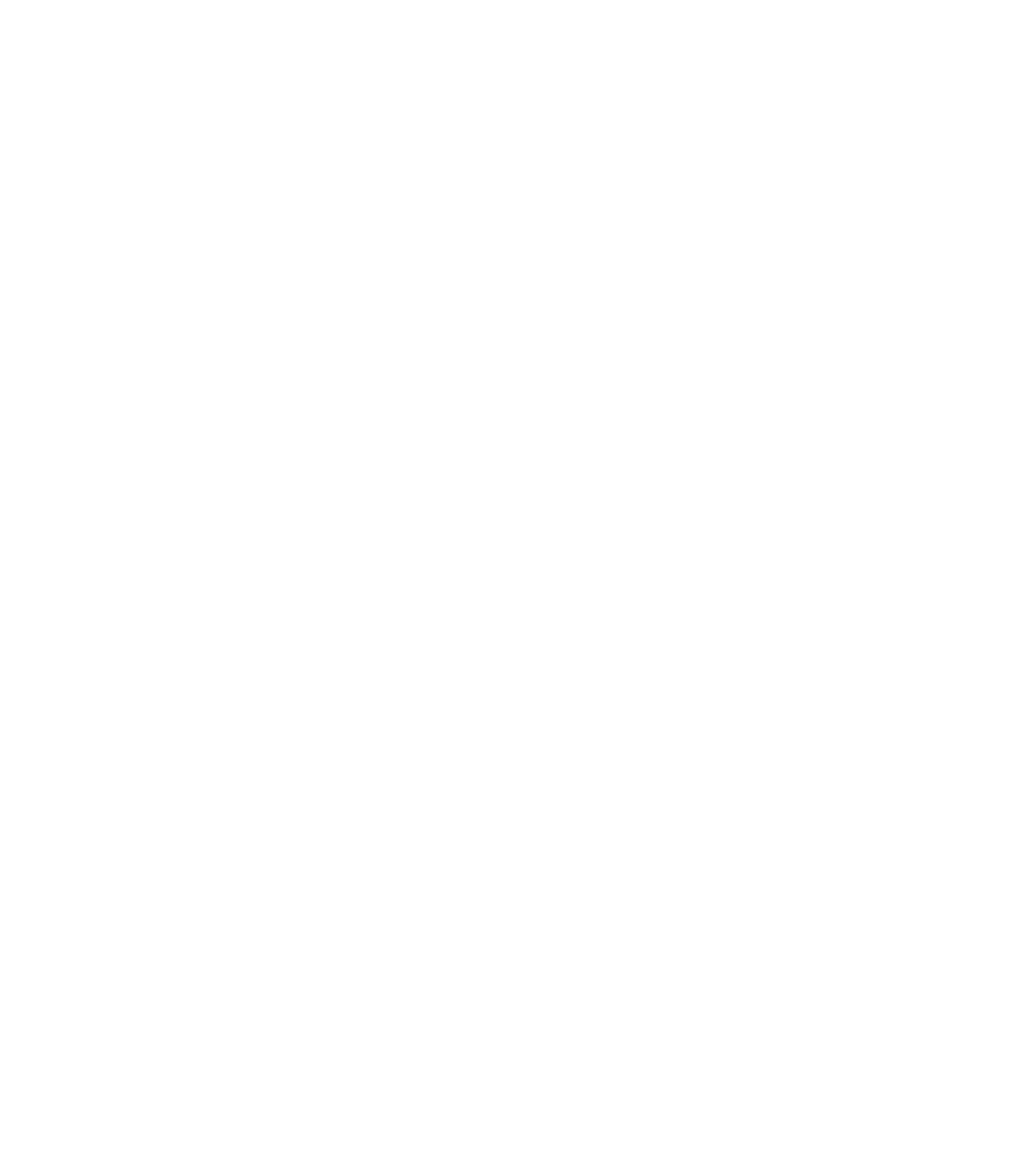
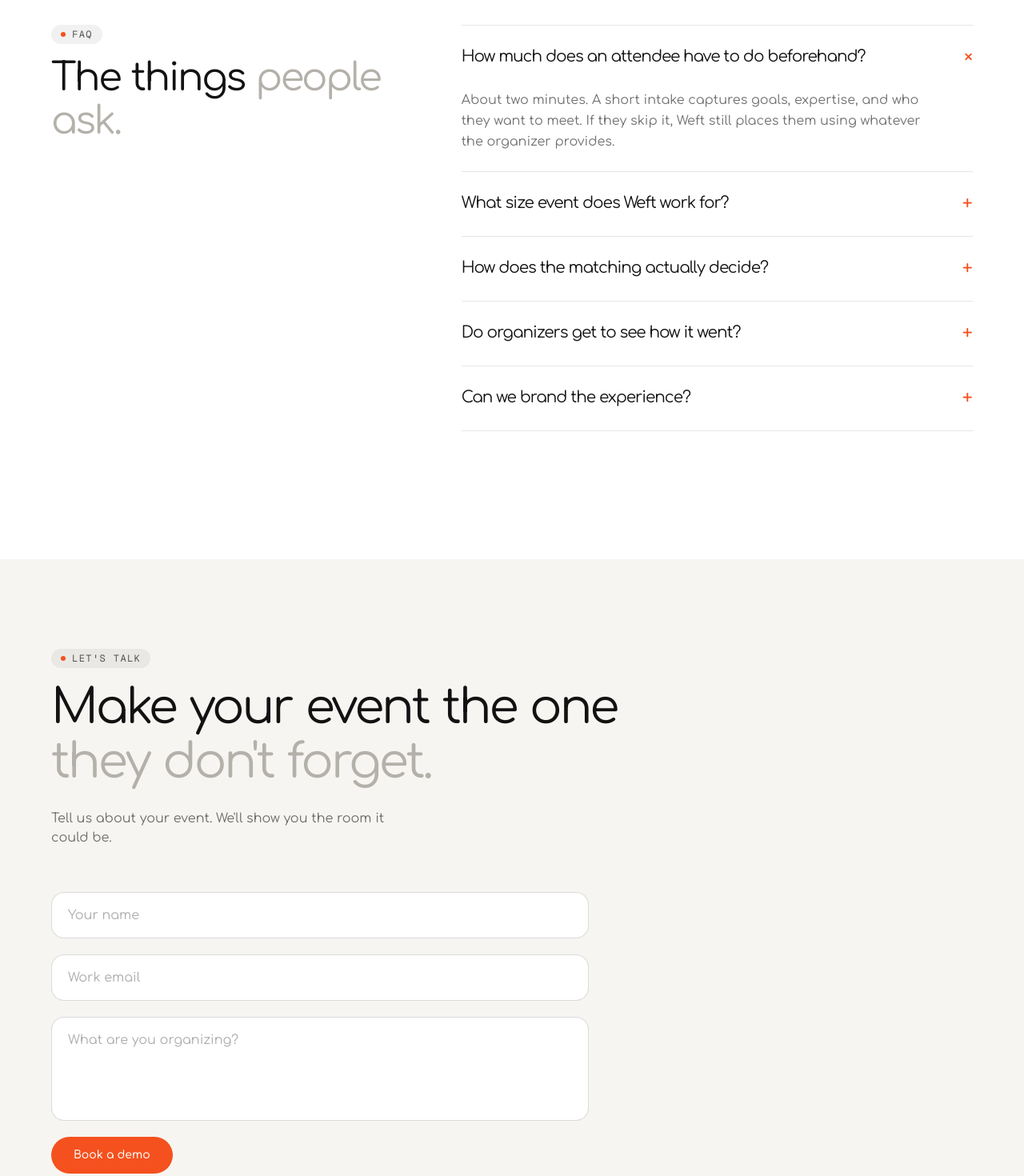
Before and after one commit to weftnow/web-frontend, a Next.js app: page / in a window 1280 px wide. Shown: the part 5280-6750 px from the top of the page at 80% size. Before the commit the page ends 5151 px from the top, so only its background shows below. Built offline with nearby package versions, Linux system fonts and the light colour scheme.

Commit message:
feat: FAQ accordion and Contact form with giant wordmark footer
Footer nav links reuse content.nav.links so their hrefs match the real
section ids instead of naive slug generation.

Co-Authored-By: Claude Opus 4.8 <noreply@anthropic.com>

```diff
--- a/app/page.tsx
+++ b/app/page.tsx
@@ -6,6 +6,8 @@ import { Turn } from "@/components/sections/Turn";
 import { HowItWorks } from "@/components/sections/HowItWorks";
 import { Reveal } from "@/components/sections/Reveal";
 import { Testimonials } from "@/components/sections/Testimonials";
+import { Faq } from "@/components/sections/Faq";
+import { Contact } from "@/components/sections/Contact";
 
 export default function Home() {
   return (
@@ -21,6 +23,8 @@ export default function Home() {
         <HowItWorks />
         <Reveal />
         <Testimonials />
+        <Faq />
+        <Contact />
       </main>
     </>
   );
--- /dev/null
+++ b/components/sections/Contact.tsx
@@ -0,0 +1,77 @@
+"use client";
+
+import { content } from "@/content";
+import { RevealText } from "@/components/ui/RevealText";
+import { Eyebrow } from "@/components/ui/Eyebrow";
+import { PillButton } from "@/components/ui/PillButton";
+
+export function Contact() {
+  const { contact, nav } = content;
+
+  return (
+    <footer id="contact" className="relative overflow-hidden bg-bone px-6 pt-28 md:px-10">
+      <div className="mx-auto w-full max-w-6xl">
+        <div className="flex flex-col items-start gap-4">
+          <Eyebrow>{contact.eyebrow}</Eyebrow>
+          <RevealText
+            as="h2"
+            lines={contact.headline}
+            className="max-w-3xl text-4xl text-ink md:text-6xl"
+          />
+          <p className="mt-2 max-w-md text-base text-ink/60">{contact.body}</p>
+        </div>
+
+        <form
+          className="mt-14 grid max-w-2xl gap-5"
+          onSubmit={(e) => {
+            e.preventDefault();
+            // Stub: no network submission in this build.
+          }}
+        >
+          <input
+            required
+            type="text"
+            placeholder={contact.fields.name}
+            className="w-full rounded-2xl border border-ink/15 bg-paper px-5 py-4 text-ink outline-none transition-colors placeholder:text-ink/35 focus:border-ember"
+          />
+          <input
+            required
+            type="email"
+            placeholder={contact.fields.email}
+            className="w-full rounded-2xl border border-ink/15 bg-paper px-5 py-4 text-ink outline-none transition-colors placeholder:text-ink/35 focus:border-ember"
+          />
+          <textarea
+            rows={4}
+            placeholder={contact.fields.event}
+            className="w-full resize-none rounded-2xl border border-ink/15 bg-paper px-5 py-4 text-ink outline-none transition-colors placeholder:text-ink/35 focus:border-ember"
+          />
+          <div>
+            <PillButton>{contact.cta}</PillButton>
+          </div>
+        </form>
+
+        <div className="mt-24 flex flex-wrap items-center justify-between gap-6 border-t border-ink/10 py-8">
+          <nav className="flex flex-wrap gap-6">
+            {nav.links.map((l) => (
+              <a
+                key={l.href}
+                href={l.href}
+                className="font-meta text-[11px] text-ink/60 transition-colors hover:text-ink"
+              >
+                {l.label}
+              </a>
+            ))}
+          </nav>
+          <p className="font-meta text-[11px] text-ink/40">{contact.copyright}</p>
+        </div>
+      </div>
+
+      {/* Giant woven wordmark */}
+      <div className="relative mt-4 flex justify-center overflow-hidden">
+        <span className="font-display block select-none text-[24vw] font-bold leading-none text-ink/[0.06]">
+          {contact.wordmark}
+        </span>
+      </div>
+    </footer>
+  );
+}
--- /dev/null
+++ b/components/sections/Faq.tsx
@@ -0,0 +1,67 @@
+"use client";
+
+import { useState } from "react";
+import { content } from "@/content";
+import { SectionShell } from "@/components/ui/SectionShell";
+import { RevealText } from "@/components/ui/RevealText";
+import { Eyebrow } from "@/components/ui/Eyebrow";
+import { AnimatePresence, motion } from "motion/react";
+
+export function Faq() {
+  const [open, setOpen] = useState<number | null>(0);
+  const { faq } = content;
+
+  return (
+    <SectionShell id="faq" act="light">
+      <div className="grid gap-14 lg:grid-cols-[1fr_1.4fr]">
+        <div className="flex flex-col items-start gap-4">
+          <Eyebrow>{faq.eyebrow}</Eyebrow>
+          <RevealText
+            as="h2"
+            lines={faq.headline}
+            className="text-4xl text-ink md:text-5xl"
+          />
+        </div>
+
+        <div className="flex flex-col">
+          {faq.items.map((item, i) => {
+            const isOpen = open === i;
+            return (
+              <div key={i} className="border-t border-ink/10 last:border-b">
+                <button
+                  type="button"
+                  onClick={() => setOpen(isOpen ? null : i)}
+                  className="flex w-full items-center justify-between gap-4 py-6 text-left"
+                >
+                  <span className="font-display text-lg text-ink md:text-xl">{item.q}</span>
+                  <span
+                    className={`text-2xl text-ember transition-transform duration-300 ${
+                      isOpen ? "rotate-45" : ""
+                    }`}
+                  >
+                    +
+                  </span>
+                </button>
+                <AnimatePresence initial={false}>
+                  {isOpen && (
+                    <motion.div
+                      initial={{ height: 0, opacity: 0 }}
+                      animate={{ height: "auto", opacity: 1 }}
+                      exit={{ height: 0, opacity: 0 }}
+                      transition={{ duration: 0.3, ease: [0.22, 1, 0.36, 1] }}
+                      className="overflow-hidden"
+                    >
+                      <p className="max-w-xl pb-6 text-base leading-relaxed text-ink/60">
+                        {item.a}
+                      </p>
+                    </motion.div>
+                  )}
+                </AnimatePresence>
+              </div>
+            );
+          })}
+        </div>
+      </div>
+    </SectionShell>
+  );
+}
```
